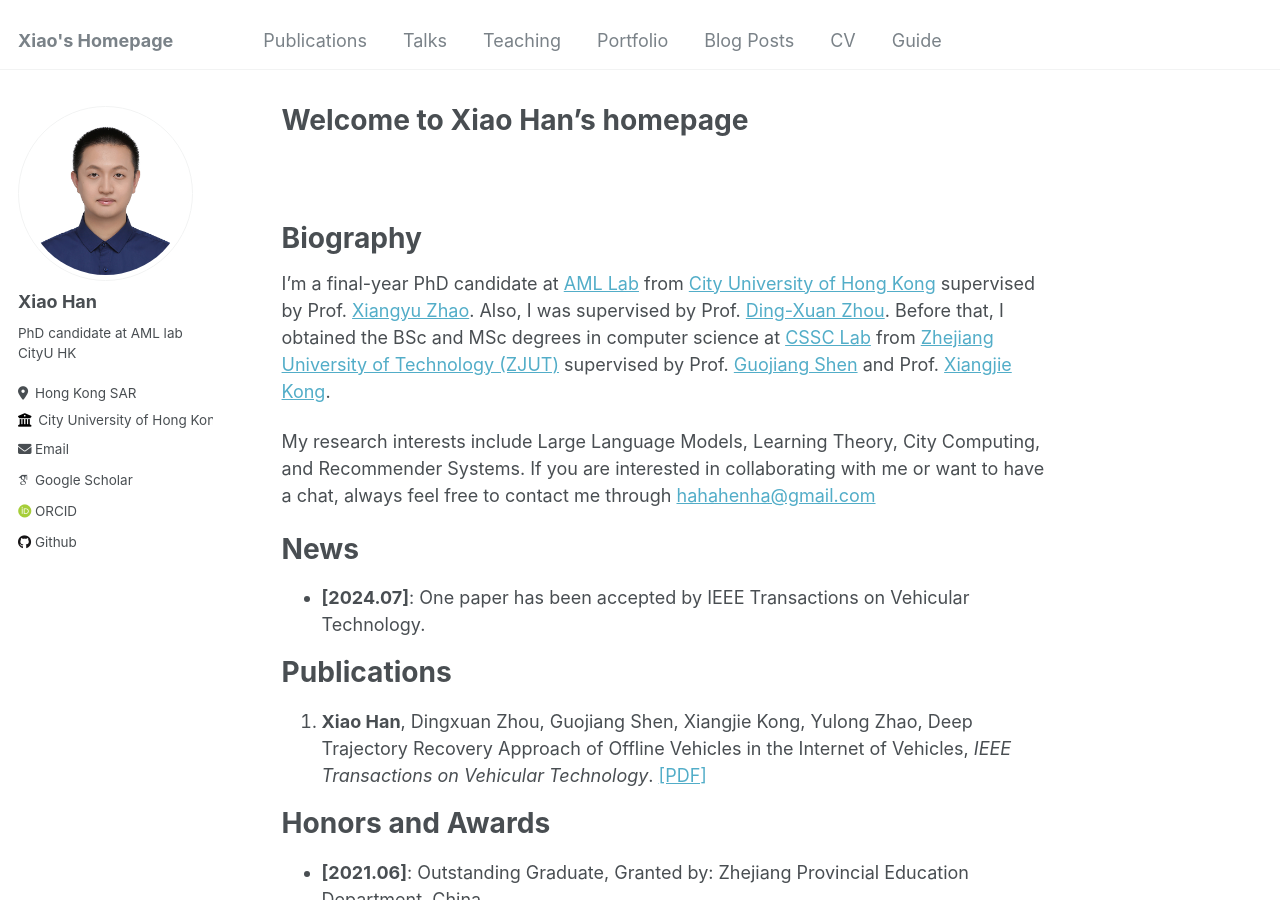
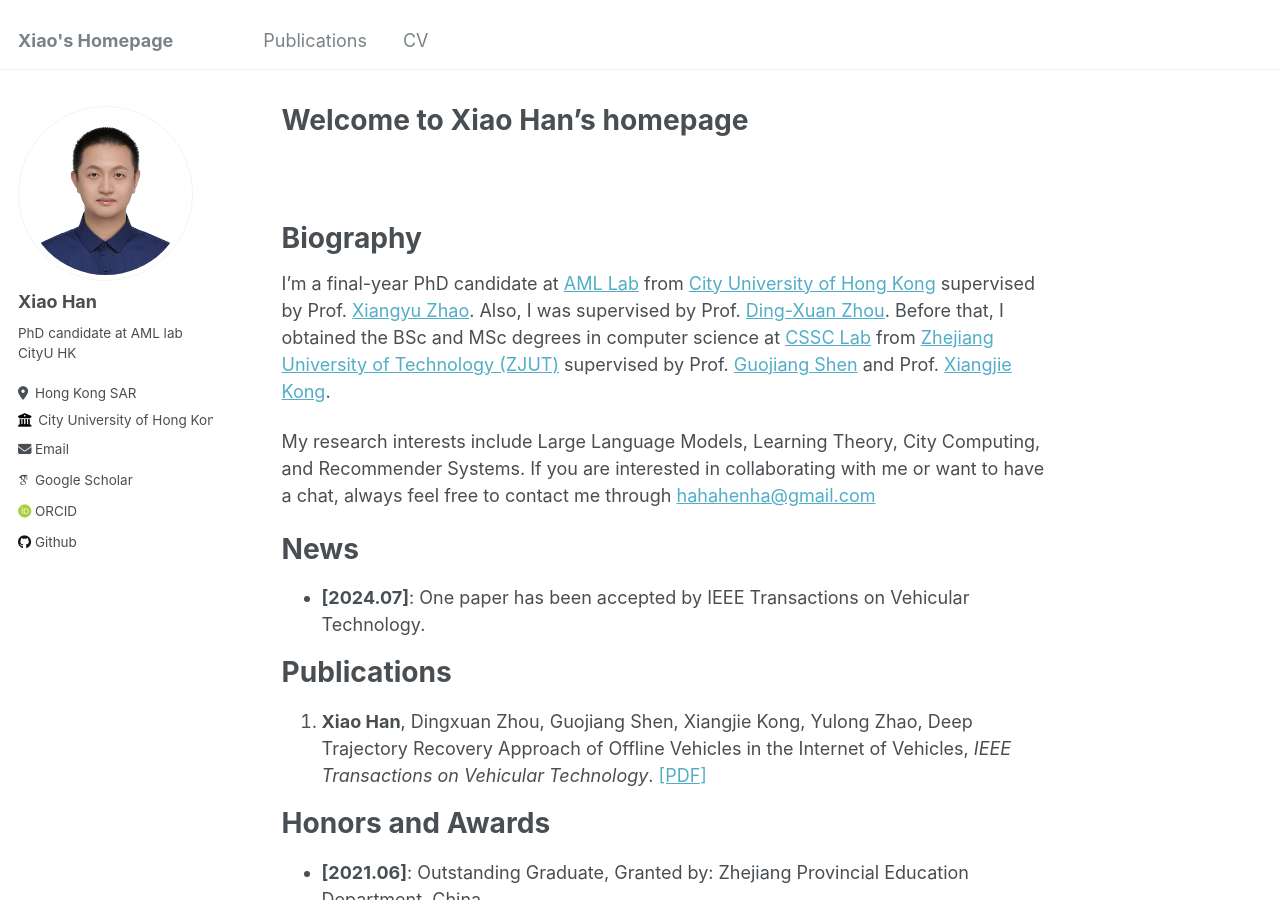
Before and after one commit to hahahenha/hahahenha.github.io, a Jekyll site: the page built from _pages/about.md, in a window 1280 px wide and 900 px high. Built offline with Jekyll 4.4.1, drawn with Linux system fonts in a browser that asks for light colours; some web fonts are replaced; part of the change alters nothing that is shown.

Commit message:
Update navigation.yml

```diff
--- a/_data/navigation.yml
+++ b/_data/navigation.yml
@@ -3,20 +3,17 @@ main:
   - title: "Publications"
     url: /publications/
 
-  - title: "Talks"
-    url: /talks/
+  # - title: "Teaching"
+  #   url: /teaching/
 
-  - title: "Teaching"
-    url: /teaching/
+  # - title: "Portfolio"
+  #   url: /portfolio/
 
-  - title: "Portfolio"
-    url: /portfolio/
-
-  - title: "Blog Posts"
-    url: /year-archive/
+  # - title: "Blog Posts"
+  #   url: /year-archive/
 
   - title: "CV"
     url: /cv/
 
-  - title: "Guide"
-    url: /markdown/
+  # - title: "Guide"
+  #   url: /markdown/
```
